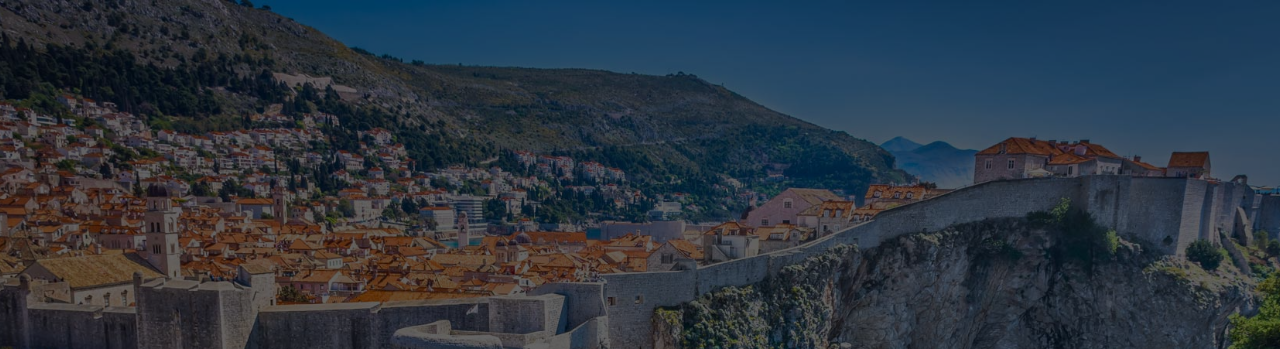
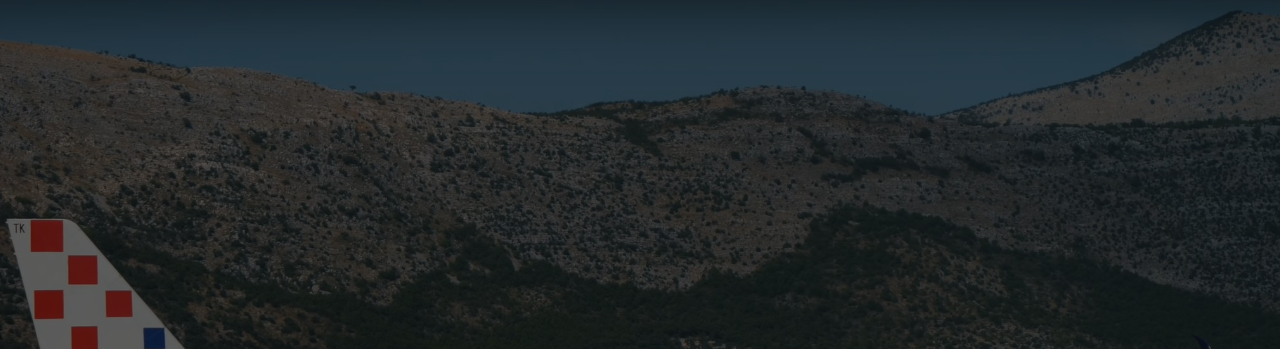
Before and after one commit to MrLabyrinth/Crotia-2, a plain HTML site: page flights.html in a window 1280 px wide. Shown: the top 349 px of the page. Drawn offline with nearby package versions, Linux system fonts and the light colour scheme; a script that the page names is missing.

Commit message:
Update flights.html

```diff
--- a/flights.html
+++ b/flights.html
@@ -10,6 +10,17 @@
 <script src="../../js/ios-orientationchange-fix.min.js"></script>
 	<link rel="stylesheet" href="text/stylesheet.css">
 	<script type="text/javascript" src="text/myjs.js"></script>
+
+<style>
+	.header-img {
+    		background-image: url("text/pictures/headerbg/flights.jpg");
+   		height: 100vh;
+    		background-attachment: fixed;
+    		background-position: center;
+    		background-repeat: no-repeat;
+   		background-size: cover;
+	}
+</style>
 
 </head>
 
```
